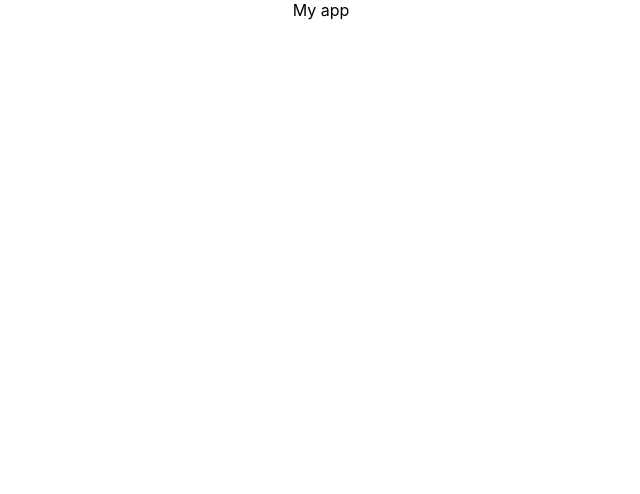
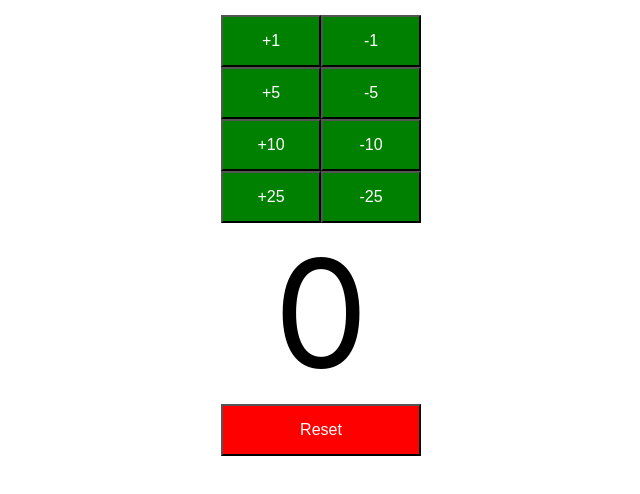
Before and after one commit to Jakub686/todo-app, a React (Create React App) app: page / in a window 1280 px wide. Shown: the top 494 px of the page, without its empty margins (319-959 px from the left). Built offline with nearby package versions, Linux system fonts and the light colour scheme.

Commit message:
last working

```diff
--- a/src/App.js
+++ b/src/App.js
@@ -2,62 +2,19 @@ import React, { Component } from 'react';
 // import FirstComponent from './components/learing-examples/FirstComponent';
 // import SecondComponent from './components/learing-examples/SecondComponent';
 // import ThirdComponent from './components/learing-examples/ThirdComponent';
+import Counter from './components/counter/Counter';
 
-import logo from './logo.svg';
+// import logo from './logo.svg';
 import './App.css';
 
 class App extends Component {
   render() {
     return (
       <div className="App">
-        My app
-
+        <Counter by={1}/>
       </div>
     );
   }
 }
 
-
-
-
-// //Class Component
-// class FirstComponent extends Component {
-//   render() {
-//     return (
-//       <div className="firstComponent">
-//         FirstComponent
-//       </div>
-//     );
-//   }
-// }
-
-// class SecondComponent extends Component {
-//   render() {
-//     return (
-//       <div className="secondComponent">
-//         SecondComponent
-//       </div>
-//     );
-//   }
-// }
-
-// function ThirdComponent() {
-//   return (
-//     <div className="thirdComponent">
-//       ThirdComponent
-//     </div>
-//   );
-// }
-
-// function FourthComponent(){
-//   return(
-//     <div className="fourthComponent">
-//       FourthComponent
-//     </div>
-//   );
-// }
-
-
-
-
 export default App;
--- /dev/null
+++ b/src/components/counter/Counter.css
@@ -0,0 +1,25 @@
+button{
+    background-color: #008000;
+    font-size: 16px;
+    padding: 15px 30px;
+    color: white;
+    width: 100px;
+
+}
+
+.count {
+    font-size: 150px;
+    padding: 15px 30px;
+
+}
+
+.reset{
+    background-color: red;
+    width: 200px;
+
+}
+
+body {
+    padding: 15px 30px;
+
+}
--- /dev/null
+++ b/src/components/counter/Counter.jsx
@@ -0,0 +1,109 @@
+import React, {Component} from 'react'
+import PropTypes from 'prop-types'
+import'./Counter.css'
+
+class Counter extends Component{
+    constructor(){
+        super();
+        this.state = {
+            counter: 0,
+        }
+        this.incmrenet = this.incmrenet.bind(this)
+        this.decmrenet = this.decmrenet.bind(this)
+        this.reset = this.reset.bind(this)
+    }
+
+
+    render() {
+        return (
+          <div className="Counter">
+            <CounterButton by={1} incmrenetMethod={this.incmrenet} decmrenetMethod={this.decmrenet}/>
+            <CounterButton by={5} incmrenetMethod={this.incmrenet} decmrenetMethod={this.decmrenet}/>
+            <CounterButton by={10} incmrenetMethod={this.incmrenet} decmrenetMethod={this.decmrenet}/>
+            <CounterButton by={25} incmrenetMethod={this.incmrenet} decmrenetMethod={this.decmrenet}/>
+            <span className="count">{this.state.counter}</span>
+            <div><button className="reset" onClick={this.reset}>Reset</button></div>
+          </div>
+        );
+    }
+
+    reset() {
+        this.setState( {counter: 0})
+    }
+
+    incmrenet(by) {
+        //console.log(`increment from parent - ${by}`)
+        this.setState(
+            (prevState) => {
+             return {counter: prevState.counter + by}
+            }
+        )
+    }
+
+    decmrenet(by) {
+        //console.log(`increment from parent - ${by}`)
+        this.setState(
+            (prevState) => {
+             return {counter: prevState.counter - by}
+            }
+        )
+    }
+}
+
+class CounterButton extends Component {
+
+    constructor(){
+        super();
+        this.state = {
+            counter: 0,
+        }
+        this.incmrenet = this.incmrenet.bind(this)
+        this.decmrenet = this.decmrenet.bind(this)
+    }
+
+
+
+    render() {
+        //const style = {fontSize: "50px", padding: "15px 30px"};
+        return(
+            <div className="counter">
+            <button onClick={this.incmrenet} >+{this.props.by}</button>
+            <button onClick={this.decmrenet} >-{this.props.by}</button>
+            {/* <span className="count">{this.state.counter}</span> */}
+
+
+            </div>
+        )
+    }
+    incmrenet() {
+        //console.log('incemetent');
+        //this.state.counter++
+        this.setState(
+            (prevState) => {
+            return {counter: this.state.counter + this.props.by}
+            }
+        )
+        this.props.incmrenetMethod(this.props.by)
+    }
+
+    decmrenet() {
+        //console.log('incemetent');
+        //this.state.counter++
+        this.setState(
+            (prevState) => {
+            return {counter: this.state.counter - this.props.by}
+            }
+        )
+        this.props.decmrenetMethod(this.props.by)
+    }
+}
+
+CounterButton.defaultProps = {
+    by:1
+}
+
+CounterButton.propTypes = {
+    by: PropTypes.number
+}
+
+export default Counter
```
